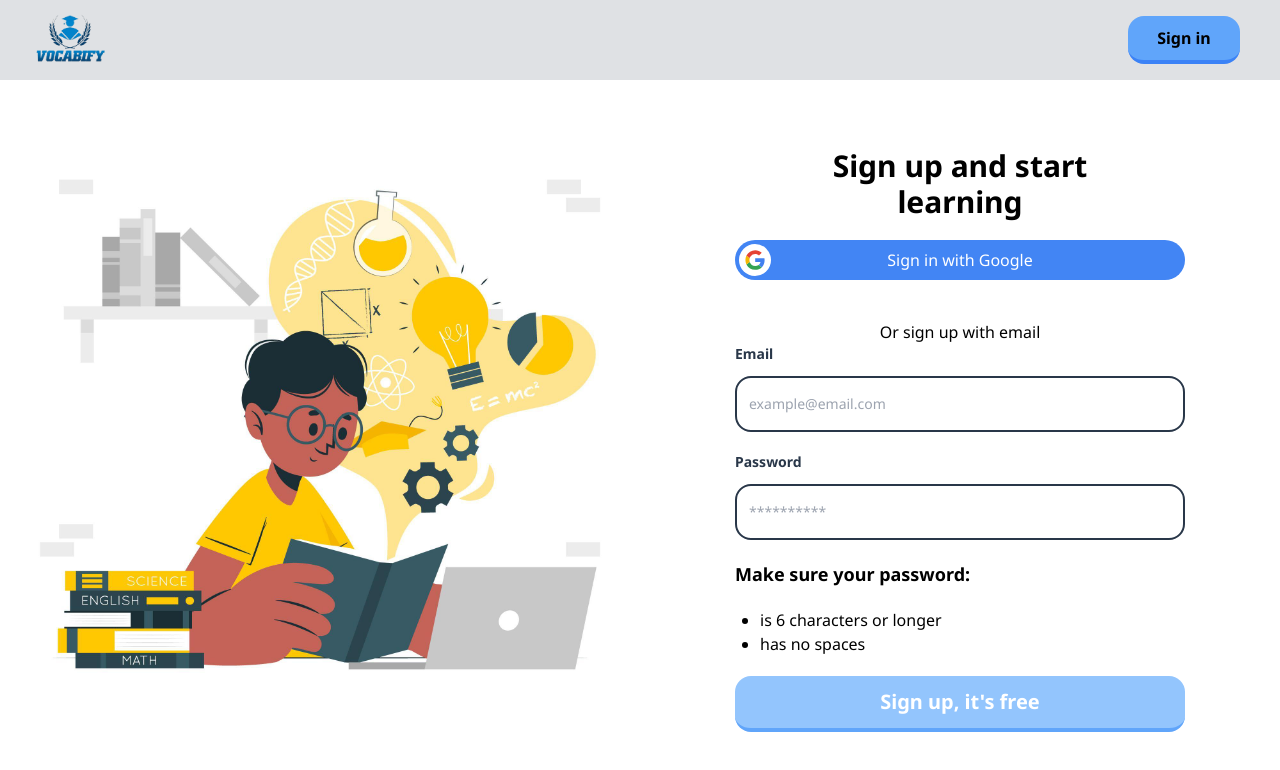
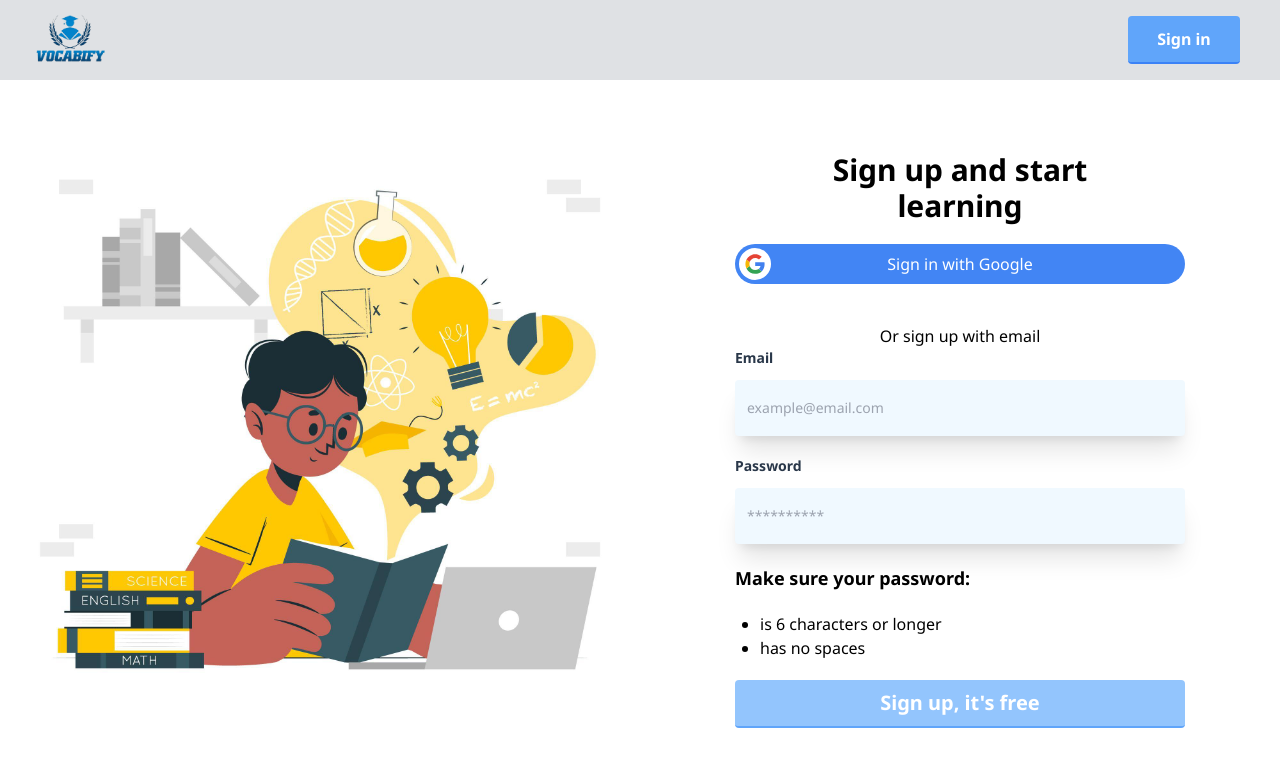
Before and after one commit to HarisShaikh97/language-learning-app, a Next.js app: page /signup in a window 1280 px wide. Shown: the top 770 px of the page. Built offline with nearby package versions, Linux system fonts and the light colour scheme.

Commit message:
theme changes(6)

```diff
--- a/app/signup/page.js
+++ b/app/signup/page.js
@@ -1,54 +1,76 @@
 "use client"
 
-import { useState } from "react";
+import { useState } from "react"
 import Image from "next/image"
 import Link from "next/link"
-import { signIn } from 'next-auth/react';
-import { useRouter } from "next/navigation";
-import axios from "axios";
+import { signIn } from "next-auth/react"
+import { useRouter } from "next/navigation"
+import axios from "axios"
 
 export default function Signup() {
-
 	const router = useRouter()
 
 	const [email, setEmail] = useState("")
 	const [password, setPassword] = useState("")
 
 	const handleGoogleSignIn = async (e) => {
-        e.preventDefault();
+		e.preventDefault()
 
 		// Call signIn method from NextAuth with Google provider
-        await signIn('google', { callbackUrl: '/home' });
-    };
+		await signIn("google", { callbackUrl: "/home" })
+	}
 
 	const handleSignUp = async (e) => {
-        e.preventDefault();
+		e.preventDefault()
 
 		const payload = {
 			email: email,
 			password: password
 		}
 
-        await axios.post("/api/user-signup", payload).then((res) => {
-            console.log(res);
+		await axios
+			.post("/api/user-signup", payload)
+			.then((res) => {
+				console.log(res)
 				router.push("/login")
-        }).catch((err) => {console.log("Error:", err);})
+			})
+			.catch((err) => {
+				console.log("Error:", err)
+			})
 	}
 
 	return (
 		<div className="h-screen max-w-screen flex flex-col items-center">
 			<div className="h-20 w-full bg-primary bg-opacity-15 flex flex-row justify-between items-center pl-5 pr-10">
 				<Image src={"/logo2.png"} alt="logo" height={100} width={100} />
-                <Link href={"/"} className=" h-12 w-28 rounded-2xl border-b-4 border-blue-500 bg-blue-400 font-bold flex items-center justify-center">Sign in</Link>
+				<Link
+					href={"/"}
+					className=" h-12 w-28 rounded border-b-2 text-white border-blue-500 bg-blue-400 font-bold flex items-center justify-center"
+				>
+					Sign in
+				</Link>
 			</div>
 			<div className="grid grid-cols-1 md:grid-cols-2 md:content-center h-full w-full">
-                <div className="bg-contain bg-no-repeat bg-center hidden md:flex" style={{ backgroundImage: "url('/signup-image.jpeg')" }} />
+				<div
+					className="bg-contain bg-no-repeat bg-center hidden md:flex"
+					style={{ backgroundImage: "url('/signup-image.jpeg')" }}
+				/>
 				<div className="flex flex-col items-center">
-                    <p className="w-[250px] sm:w-[350px] text-3xl text-center font-bold mt-10">Sign up and start learning</p>
+					<p className="w-[250px] sm:w-[350px] text-3xl text-center font-bold mt-10">
+						Sign up and start learning
+					</p>
 					<div className="flex flex-col items-center gap-5 w-[250px] sm:w-[450px] mt-5">
-                        <button onClick={handleGoogleSignIn} className="h-10 w-full rounded-full bg-[#4285F4] hover:bg-opacity-75 relative flex items-center justify-center">
+						<button
+							onClick={handleGoogleSignIn}
+							className="h-10 w-full rounded-full bg-[#4285F4] hover:bg-opacity-75 relative flex items-center justify-center"
+						>
 							<div className="h-8 w-8 rounded-full bg-white absolute left-1 top-1 flex items-center justify-center">
-                                <Image src={"/google-logo.svg"} alt="logo" height={35} width={35} />
+								<Image
+									src={"/google-logo.svg"}
+									alt="logo"
+									height={35}
+									width={35}
+								/>
 							</div>
 							<p className="text-white">Sign in with Google</p>
 						</button>
@@ -68,24 +90,59 @@ export default function Signup() {
 					<p className="mt-10">Or sign up with email</p>
 					<div className="flex flex-col gap-3 w-[250px] sm:w-[450px]">
 						<p className="text-primary text-sm font-bold">Email</p>
-                        <div className="h-14 w-full rounded-2xl border-2 border-primary px-3 flex items-center justify-center">
-                            <input type="text" placeholder="example@email.com" value={email} onChange={(e) => {setEmail(e.target.value)}} className="text-sm" style={{ outline: 'none', width: '100%' }} />
+						<div className="h-14 w-full rounded bg-sky-50 shadow-xl px-3 flex items-center justify-center">
+							<input
+								type="text"
+								placeholder="example@email.com"
+								value={email}
+								onChange={(e) => {
+									setEmail(e.target.value)
+								}}
+								className="text-sm"
+								style={{
+									outline: "none",
+									width: "100%",
+									background: "transparent"
+								}}
+							/>
 						</div>
 					</div>
 					<div className="flex flex-col gap-3 w-[250px] sm:w-[450px] mt-5">
-                        <p className="text-primary text-sm font-bold">Password</p>
-                        <div className="h-14 w-full rounded-2xl border-2 border-primary px-3 flex items-center justify-center">
-                            <input type="password" placeholder="**********" value={password} onChange={(e) => {setPassword(e.target.value)}} className="text-sm" style={{ outline: 'none', width: '100%' }} />
+						<p className="text-primary text-sm font-bold">
+							Password
+						</p>
+						<div className="h-14 w-full rounded bg-sky-50 shadow-xl px-3 flex items-center justify-center">
+							<input
+								type="password"
+								placeholder="**********"
+								value={password}
+								onChange={(e) => {
+									setPassword(e.target.value)
+								}}
+								className="text-sm"
+								style={{
+									outline: "none",
+									width: "100%",
+									background: "transparent"
+								}}
+							/>
 						</div>
 					</div>
 					<div className="w-[250px] sm:w-[450px] mt-5">
-                        <p className="text-lg font-bold">Make sure your password:</p>
+						<p className="text-lg font-bold">
+							Make sure your password:
+						</p>
 					</div>
 					<ul className="list-disc w-[200px] sm:w-[400px] mt-5">
 						<li>is 6 characters or longer</li>
 						<li>has no spaces</li>
 					</ul>
-                    <button className="flex items-center justify-center bg-blue-300 mb-10 min-h-14 w-[250px] sm:w-[450px] rounded-2xl mt-5 border-b-4 border-blue-400 text-xl text-white  font-bold" onClick={handleSignUp}>Sign up, it&apos;s free</button>
+					<button
+						className="flex items-center justify-center bg-blue-300 mb-10 min-h-12 w-[250px] sm:w-[450px] rounded mt-5 border-b-2 border-blue-400 text-xl text-white  font-bold"
+						onClick={handleSignUp}
+					>
+						Sign up, it&apos;s free
+					</button>
 				</div>
 			</div>
 		</div>
--- a/components/up-next-conversation-card/UpNextConversationCard.js
+++ b/components/up-next-conversation-card/UpNextConversationCard.js
@@ -4,7 +4,7 @@ import PropTypes from "prop-types"
 export default function UpNextConversationCard({ className }) {
 	return (
 		<div
-			className={`absolute ${className} w-56 sm:w-80 rounded-lg bg-primary flex flex-col gap-5 px-5 py-5 shadow-xl`}
+			className={`absolute ${className} w-56 sm:w-80 bg-primary flex flex-col gap-5 px-5 py-5 shadow-xl`}
 		>
 			<div className="flex flex-row items-center justify-between">
 				<p className="text-lg font-semibold text-white">
@@ -14,12 +14,12 @@ export default function UpNextConversationCard({ className }) {
 					<ChatBubbleOvalLeftEllipsisIcon className="h-6 w-6 text-white" />
 				</div>
 			</div>
-			<div className="h-20 flex items-center px-5 rounded-xl bg-slate-500 bg-opacity-35">
+			<div className="h-20 flex items-center px-5 rounded bg-slate-500 bg-opacity-35">
 				<p className="font-bold text-slate-300">
 					No recommended conversations right now
 				</p>
 			</div>
-			<div className="h-12 flex items-center justify-center text-white bg-blue-400 hover:bg-blue-300 rounded-xl font-semibold">
+			<div className="h-12 flex items-center justify-center text-white bg-blue-400 hover:bg-blue-300 rounded font-semibold">
 				More conversations
 			</div>
 		</div>
--- a/components/up-next-video-card/UpNextVideoCard.js
+++ b/components/up-next-video-card/UpNextVideoCard.js
@@ -4,7 +4,7 @@ import PropTypes from "prop-types"
 export default function UpNextVideoCard({ className }) {
 	return (
 		<div
-			className={`absolute ${className} w-56 sm:w-80 rounded-lg shadow-xl bg-primary flex flex-col gap-5 px-5 py-5`}
+			className={`absolute ${className} w-56 sm:w-80 shadow-xl bg-primary flex flex-col gap-5 px-5 py-5`}
 		>
 			<div className="flex flex-row items-center justify-between">
 				<p className="text-lg font-semibold text-white">
@@ -18,7 +18,7 @@ export default function UpNextVideoCard({ className }) {
 				Based on your progress, we found a video that matches your skill
 				level
 			</p>
-			<div className="h-10 flex items-center justify-center bg-blue-400 hover:bg-blue-300 text-white rounded-xl font-semibold">
+			<div className="h-10 flex items-center justify-center bg-blue-400 hover:bg-blue-300 text-white rounded font-semibold">
 				Watch video
 			</div>
 		</div>
--- a/components/weekly-progress-card-grid/WeeklyProgreeCardGrid.js
+++ b/components/weekly-progress-card-grid/WeeklyProgreeCardGrid.js
@@ -19,7 +19,7 @@ export default function WeeklyProgressCardGrid({
 					selectedTab === "green"
 						? "h-[350px] w-[650px] grid grid-cols-2 content-center"
 						: "h-80 w-64 flex items-center justify-center"
-				} rounded-lg shadow-xl bg-[#00a778]`}
+				} shadow-xl bg-[#00a778]`}
 				onClick={() => {
 					setSelectedTab("green")
 				}}
@@ -53,7 +53,7 @@ export default function WeeklyProgressCardGrid({
 					selectedTab === "red"
 						? "h-[350px] w-[650px] grid grid-cols-2 content-center"
 						: "h-80 w-64 flex items-center justify-center"
-				} rounded-lg shadow-xl bg-[#e46962]`}
+				} shadow-xl bg-[#e46962]`}
 				onClick={() => {
 					setSelectedTab("red")
 				}}
@@ -83,7 +83,7 @@ export default function WeeklyProgressCardGrid({
 					selectedTab === "blue"
 						? "h-[350px] w-[650px] grid grid-cols-2 content-center"
 						: "h-80 w-64 flex items-center justify-center"
-				} rounded-lg shadow-xl bg-[#009fbb]`}
+				} shadow-xl bg-[#009fbb]`}
 				onClick={() => {
 					setSelectedTab("blue")
 				}}
--- a/components/weekly-progress-card/WeeklyProgressCard.js
+++ b/components/weekly-progress-card/WeeklyProgressCard.js
@@ -11,7 +11,7 @@ import UpNextConversationCard from "../up-next-conversation-card/UpNextConversat
 export default function WeeklyProgressCard({ selectedTab, setSelectedTab }) {
 	return (
 		<div
-			className={`h-[400px] w-[250px] sm:w-[350px] rounded-lg shadow-xl ${
+			className={`h-[400px] w-[250px] sm:w-[350px] shadow-xl ${
 				selectedTab === "green"
 					? "bg-[#00a778]"
 					: selectedTab === "red"
```
Also changed, not shown: app/page.js (+13 -5 lines), components/up-next-words-card/UpNextWordsCard.js (+4 -4 lines), 1 other file (tests, documents, lock files or other folders). Lines whose indentation alone changed are shown as unchanged.
